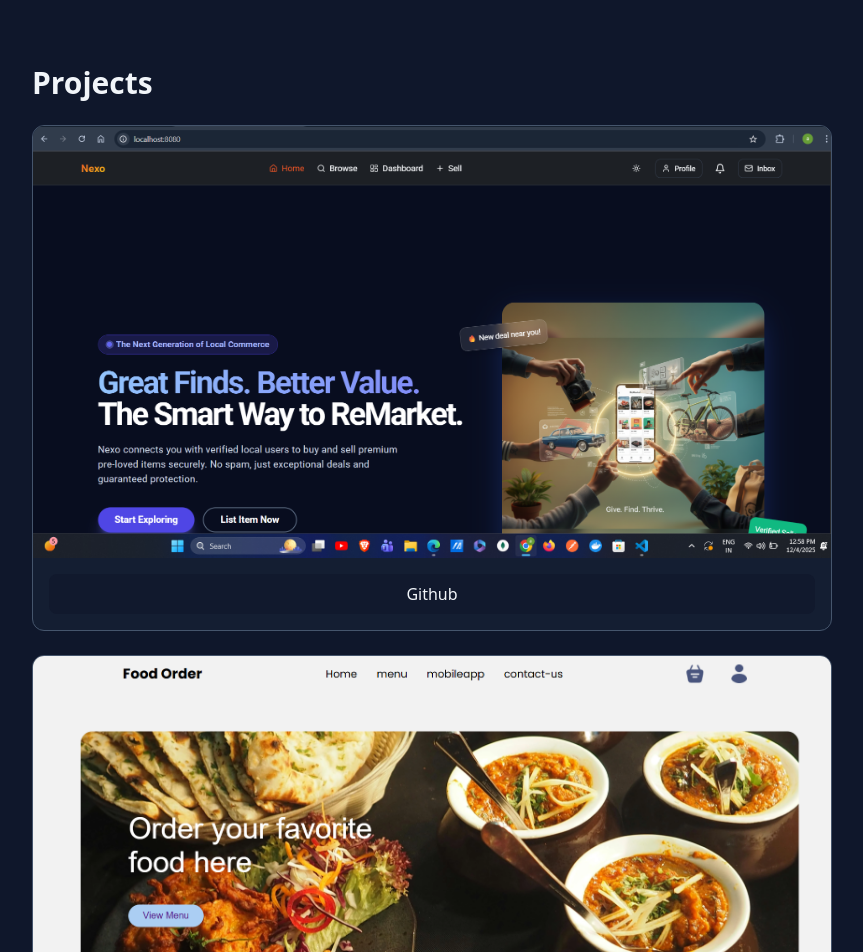
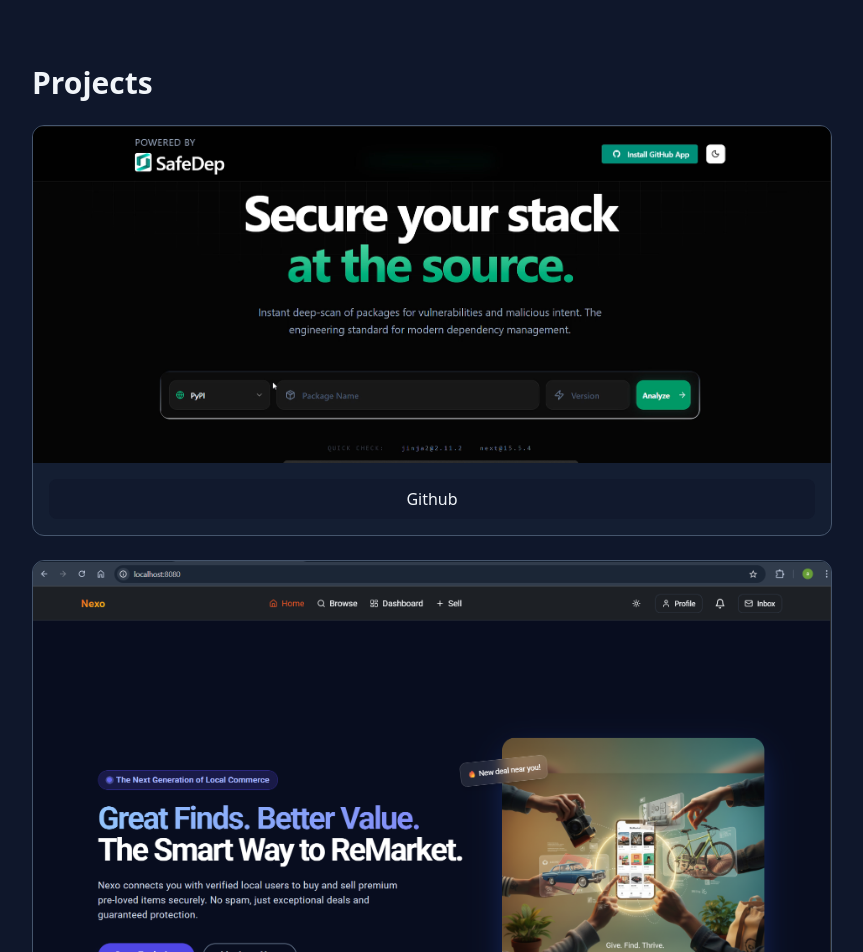
Before and after one commit to ashwani1122/my-work, a React (Vite) app: page / in a window 1280 px wide. Shown: the part 920-1872 px from the top of the page, without its empty margins (208-1071 px from the left). Built offline with nearby package versions, Linux system fonts and the light colour scheme.

Commit message:
added safedep

```diff
--- a/src/component/moving-border.tsx
+++ b/src/component/moving-border.tsx
@@ -228,6 +228,14 @@ const MovingBorderComplete: React.FC = () => {
 
               <div className="flex flex-wrap gap-6 justify-center ">
                 <article className="w-full  bg-slate-800/40 border border-slate-600 rounded-xl overflow-hidden">
+                  <a href="https://safedep2.vercel.app/" target="_blank" rel="noreferrer">
+                    <img src="../assets/safedep.png" alt="SafeDep" className="w-full  object-cover" />
+                  </a>
+                  <div className="p-4 flex justify-center">
+                    <a href="https://github.com/ashwani1122/safedep2" target="_blank" rel="noreferrer" className="w-full text-center py-2 rounded-lg bg-slate-900/60 hover:bg-slate-700">Github</a>
+                  </div>
+                </article>
+                <article className="w-full  bg-slate-800/40 border border-slate-600 rounded-xl overflow-hidden">
                   <a href="https://nexo12.vercel.app/" target="_blank" rel="noreferrer">
                     <img src="../assets/nexo.png" alt="Nexo" className="w-full  object-cover" />
                   </a>
```
Also changed, not shown: public/assets/safedep.png (added), 1 other file (tests, documents, lock files or other folders).
